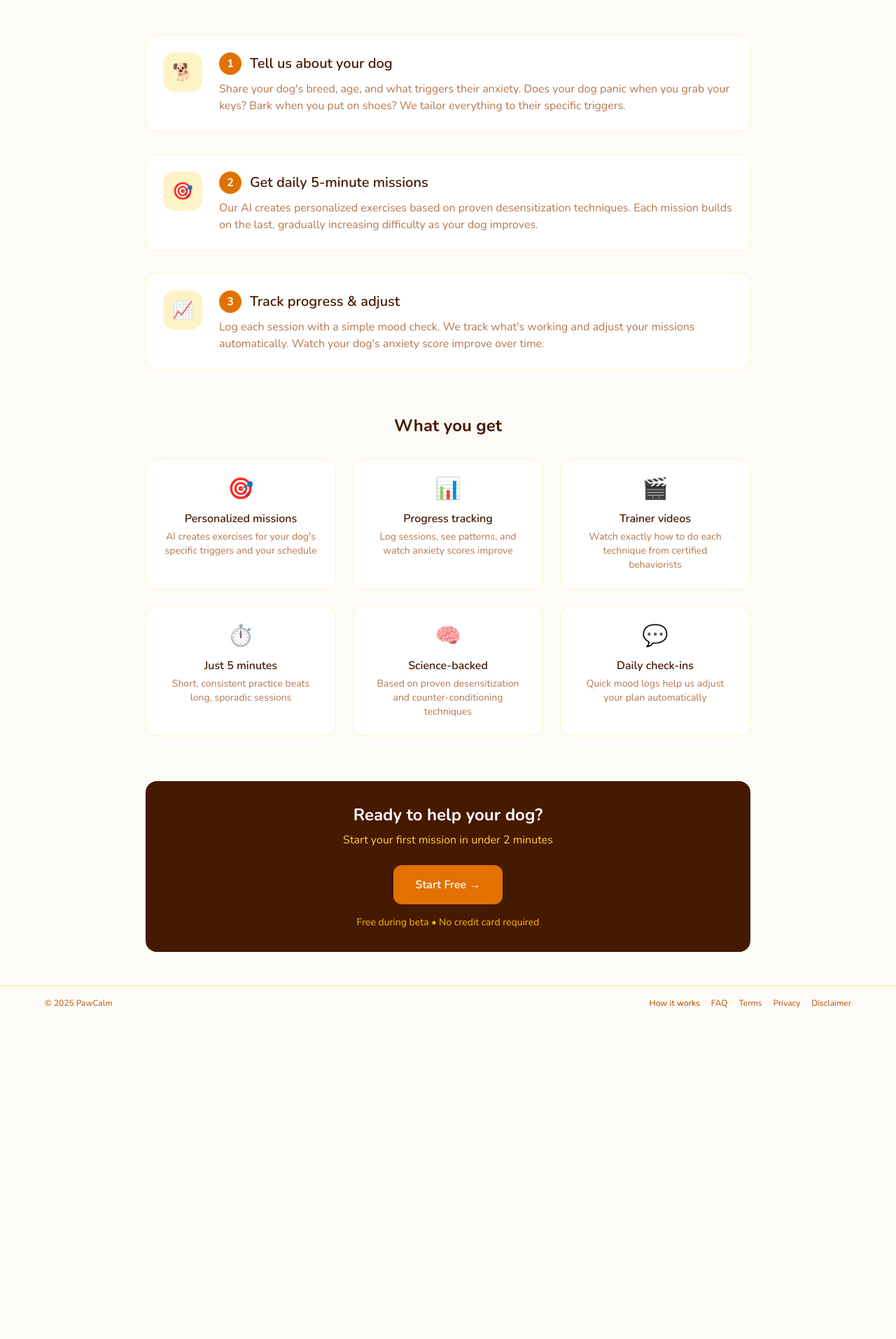
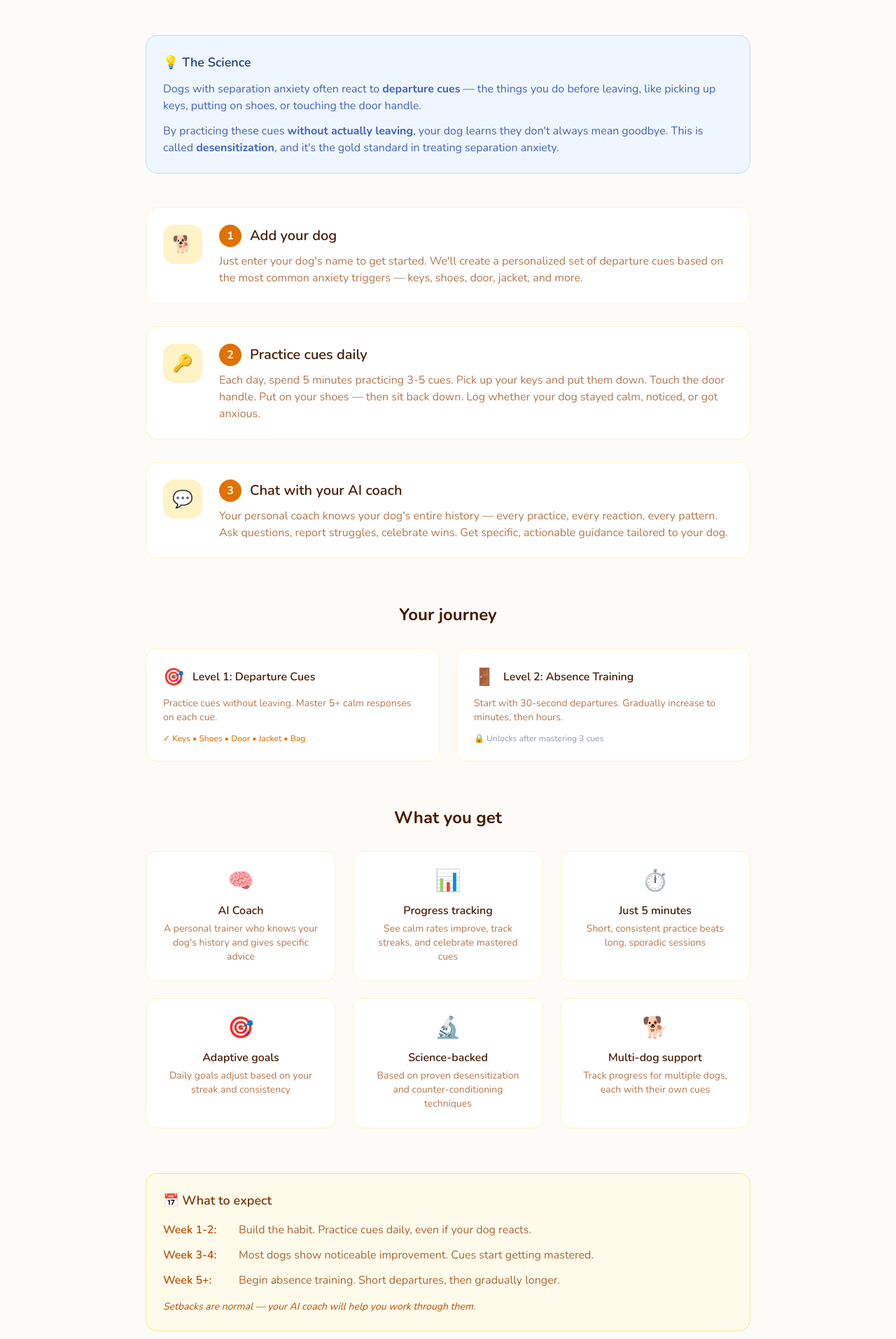
Before and after one commit to BMacRVA/pawcalm, a Next.js app: page /how-it-works in a window 1280 px wide. Shown: the part 267-2180 px from the top of the page at 70% size. Before the commit the page ends 1724 px from the top, so only its background shows below. Built offline with nearby package versions, Linux system fonts and the light colour scheme; no server answers.

Commit message:
Ultra-simple UX: 1-question onboarding, smart practice, AI coach, updated landing pages

```diff
--- a/app/how-it-works/page.tsx
+++ b/app/how-it-works/page.tsx
@@ -30,26 +30,39 @@ export default function HowItWorksPage() {
           A simple, science-backed approach to helping your dog overcome separation anxiety
         </p>
 
+        {/* The Science */}
+        <div className="bg-blue-50 border border-blue-200 rounded-2xl p-6 mb-12">
+          <h2 className="text-lg font-semibold text-blue-900 mb-3">💡 The Science</h2>
+          <p className="text-blue-800/80 mb-3">
+            Dogs with separation anxiety often react to <strong>departure cues</strong> — the things you do before leaving,
+            like picking up keys, putting on shoes, or touching the door handle.
+          </p>
+          <p className="text-blue-800/80">
+            By practicing these cues <strong>without actually leaving</strong>, your dog learns they don&apos;t always mean
+            goodbye. This is called <strong>desensitization</strong>, and it&apos;s the gold standard in treating separation anxiety.
+          </p>
+        </div>
+
         {/* 3 Steps */}
         <div className="space-y-8 mb-16">
           {[
             {
               step: '1',
-              title: 'Tell us about your dog',
-              desc: 'Share your dog\'s breed, age, and what triggers their anxiety. Does your dog panic when you grab your keys? Bark when you put on shoes? We tailor everything to their specific triggers.',
+              title: 'Add your dog',
+              desc: 'Just enter your dog\'s name to get started. We\'ll create a personalized set of departure cues based on the most common anxiety triggers — keys, shoes, door, jacket, and more.',
               icon: '🐕'
             },
             {
               step: '2',
-              title: 'Get daily 5-minute missions',
-              desc: 'Our AI creates personalized exercises based on proven desensitization techniques. Each mission builds on the last, gradually increasing difficulty as your dog improves.',
-              icon: '🎯'
+              title: 'Practice cues daily',
+              desc: 'Each day, spend 5 minutes practicing 3-5 cues. Pick up your keys and put them down. Touch the door handle. Put on your shoes — then sit back down. Log whether your dog stayed calm, noticed, or got anxious.',
+              icon: '🔑'
             },
             {
               step: '3',
-              title: 'Track progress & adjust',
-              desc: 'Log each session with a simple mood check. We track what\'s working and adjust your missions automatically. Watch your dog\'s anxiety score improve over time.',
-              icon: '📈'
+              title: 'Chat with your AI coach',
+              desc: 'Your personal coach knows your dog\'s entire history — every practice, every reaction, every pattern. Ask questions, report struggles, celebrate wins. Get specific, actionable guidance tailored to your dog.',
+              icon: '💬'
             }
           ].map((item) => (
             <div key={item.step} className="flex gap-6 items-start bg-white rounded-2xl p-6 border border-amber-100">
@@ -69,6 +82,37 @@ export default function HowItWorksPage() {
           ))}
         </div>
 
+        {/* Progression */}
+        <h2 className="text-2xl font-bold text-amber-950 text-center mb-8">
+          Your journey
+        </h2>
+        <div className="grid md:grid-cols-2 gap-6 mb-16">
+          <div className="bg-white rounded-2xl p-6 border border-amber-100">
+            <div className="flex items-center gap-3 mb-3">
+              <span className="text-2xl">🎯</span>
+              <h3 className="font-semibold text-amber-950">Level 1: Departure Cues</h3>
+            </div>
+            <p className="text-amber-800/70 text-sm mb-3">
+              Practice cues without leaving. Master 5+ calm responses on each cue.
+            </p>
+            <div className="text-xs text-amber-600 font-medium">
+              ✓ Keys • Shoes • Door • Jacket • Bag
+            </div>
+          </div>
+          <div className="bg-white rounded-2xl p-6 border border-amber-100">
+            <div className="flex items-center gap-3 mb-3">
+              <span className="text-2xl">🚪</span>
+              <h3 className="font-semibold text-amber-950">Level 2: Absence Training</h3>
+            </div>
+            <p className="text-amber-800/70 text-sm mb-3">
+              Start with 30-second departures. Gradually increase to minutes, then hours.
+            </p>
+            <div className="text-xs text-gray-400 font-medium">
+              🔒 Unlocks after mastering 3 cues
+            </div>
+          </div>
+        </div>
+
         {/* Features */}
         <h2 className="text-2xl font-bold text-amber-950 text-center mb-8">
           What you get
@@ -76,19 +120,14 @@ export default function HowItWorksPage() {
         <div className="grid md:grid-cols-3 gap-6 mb-16">
           {[
             {
-              icon: '🎯',
-              title: 'Personalized missions',
-              desc: 'AI creates exercises for your dog\'s specific triggers and your schedule'
+              icon: '🧠',
+              title: 'AI Coach',
+              desc: 'A personal trainer who knows your dog\'s history and gives specific advice'
             },
             {
               icon: '📊',
               title: 'Progress tracking',
-              desc: 'Log sessions, see patterns, and watch anxiety scores improve'
-            },
-            {
-              icon: '🎬',
-              title: 'Trainer videos',
-              desc: 'Watch exactly how to do each technique from certified behaviorists'
+              desc: 'See calm rates improve, track streaks, and celebrate mastered cues'
             },
             {
               icon: '⏱️',
@@ -96,14 +135,19 @@ export default function HowItWorksPage() {
               desc: 'Short, consistent practice beats long, sporadic sessions'
             },
             {
-              icon: '🧠',
+              icon: '🎯',
+              title: 'Adaptive goals',
+              desc: 'Daily goals adjust based on your streak and consistency'
+            },
+            {
+              icon: '🔬',
               title: 'Science-backed',
               desc: 'Based on proven desensitization and counter-conditioning techniques'
             },
             {
-              icon: '💬',
-              title: 'Daily check-ins',
-              desc: 'Quick mood logs help us adjust your plan automatically'
+              icon: '🐕',
+              title: 'Multi-dog support',
+              desc: 'Track progress for multiple dogs, each with their own cues'
             }
           ].map((feature, i) => (
             <div key={i} className="bg-white rounded-2xl p-6 border border-amber-100 text-center">
@@ -114,10 +158,32 @@ export default function HowItWorksPage() {
           ))}
         </div>
 
+        {/* Timeline */}
+        <div className="bg-amber-50 border border-amber-200 rounded-2xl p-6 mb-16">
+          <h2 className="text-lg font-semibold text-amber-900 mb-4">📅 What to expect</h2>
+          <div className="space-y-3 text-amber-800/80">
+            <div className="flex gap-3">
+              <span className="font-semibold text-amber-700 w-24 flex-shrink-0">Week 1-2:</span>
+              <span>Build the habit. Practice cues daily, even if your dog reacts.</span>
+            </div>
+            <div className="flex gap-3">
+              <span className="font-semibold text-amber-700 w-24 flex-shrink-0">Week 3-4:</span>
+              <span>Most dogs show noticeable improvement. Cues start getting mastered.</span>
+            </div>
+            <div className="flex gap-3">
+              <span className="font-semibold text-amber-700 w-24 flex-shrink-0">Week 5+:</span>
+              <span>Begin absence training. Short departures, then gradually longer.</span>
+            </div>
+          </div>
+          <p className="text-amber-700 text-sm mt-4 italic">
+            Setbacks are normal — your AI coach will help you work through them.
+          </p>
+        </div>
+
         {/* CTA */}
         <div className="text-center bg-amber-950 rounded-2xl p-8">
           <h2 className="text-2xl font-bold text-white mb-2">Ready to help your dog?</h2>
-          <p className="text-amber-300 mb-6">Start your first mission in under 2 minutes</p>
+          <p className="text-amber-300 mb-6">Start practicing in under 2 minutes</p>
           <Link
             href="/signup"
             className="inline-block bg-amber-600 hover:bg-amber-500 text-white px-8 py-4 rounded-xl font-semibold transition-all hover:scale-105"
@@ -137,7 +203,6 @@ export default function HowItWorksPage() {
             <Link href="/faq" className="hover:text-amber-900">FAQ</Link>
             <Link href="/terms" className="hover:text-amber-900">Terms</Link>
             <Link href="/privacy" className="hover:text-amber-900">Privacy</Link>
-            <Link href="/disclaimer" className="hover:text-amber-900">Disclaimer</Link>
           </div>
         </div>
       </footer>
--- a/app/page.tsx
+++ b/app/page.tsx
@@ -3,13 +3,11 @@
 import { useState, useEffect } from 'react';
 import Link from 'next/link';
 import { supabase } from './supabase';
-import ExitIntent from './components/exitintent';
 
 export default function LandingPage() {
   const [email, setEmail] = useState('');
   const [isLoading, setIsLoading] = useState(false);
   const [stats, setStats] = useState({ dogsEnrolled: 0 });
-  const [showMobileDemo, setShowMobileDemo] = useState(false);
 
   useEffect(() => {
     const handleAuthRedirect = async () => {
@@ -67,22 +65,31 @@ export default function LandingPage() {
             {/* Left: Hero */}
             <div className="lg:flex-1 text-center lg:text-left">
               <h1 className="text-3xl sm:text-4xl lg:text-5xl font-bold text-amber-950 tracking-tight leading-tight mb-4">
-                Calm your anxious dog
+                Help your anxious dog
                 <span className="block text-amber-600">in 5 min/day</span>
               </h1>
 
               <p className="text-base sm:text-lg text-amber-800/70 mb-6 max-w-md mx-auto lg:mx-0">
-                AI-powered daily missions personalized for your dog's anxiety triggers.
+                Practice simple cues. Track progress. Get guidance from an AI coach who knows your dog.
               </p>
 
-              {/* What to expect */}
+              {/* How it works */}
               <div className="bg-amber-50 border border-amber-200 rounded-xl p-4 mb-6 text-left max-w-md mx-auto lg:mx-0">
-                <p className="text-sm font-semibold text-amber-900 mb-2">What to expect:</p>
-                <ul className="text-sm text-amber-800/80 space-y-1">
-                  <li>• First 2 weeks: Building foundation & habits</li>
-                  <li>• Weeks 3-4: Most dogs show noticeable improvement</li>
-                  <li>• Setbacks are normal — we adjust automatically</li>
-                </ul>
+                <p className="text-sm font-semibold text-amber-900 mb-3">How it works:</p>
+                <div className="space-y-2 text-sm text-amber-800/80">
+                  <div className="flex items-start gap-2">
+                    <span className="text-amber-600">1.</span>
+                    <span>Practice departure cues (keys, shoes, door) without leaving</span>
+                  </div>
+                  <div className="flex items-start gap-2">
+                    <span className="text-amber-600">2.</span>
+                    <span>Log how your dog reacts — calm, noticed, or anxious</span>
+                  </div>
+                  <div className="flex items-start gap-2">
+                    <span className="text-amber-600">3.</span>
+                    <span>Chat with your AI coach for personalized guidance</span>
+                  </div>
+                </div>
               </div>
 
               <form onSubmit={handleQuickSignup} className="mb-4 max-w-md mx-auto lg:mx-0">
@@ -121,109 +128,56 @@ export default function LandingPage() {
                   <span><strong>{stats.dogsEnrolled}</strong> dog{stats.dogsEnrolled !== 1 && 's'} enrolled</span>
                 </div>
               )}
-
-              {/* Mobile: Sample mission teaser */}
-              <div className="lg:hidden mt-6">
-                <button
-                  onClick={() => setShowMobileDemo(!showMobileDemo)}
-                  className="w-full max-w-md mx-auto flex items-center justify-between bg-white border border-amber-200 rounded-xl p-4 text-left"
-                >
-                  <div className="flex items-center gap-3">
-                    <div className="w-10 h-10 bg-gradient-to-br from-amber-600 to-amber-700 rounded-lg flex items-center justify-center text-white text-lg">
-                      📋
-                    </div>
-                    <div>
-                      <p className="font-semibold text-amber-950">See a sample mission</p>
-                      <p className="text-sm text-amber-700/70">What you'll get each day</p>
-                    </div>
-                  </div>
-                  <span className={`text-amber-600 transition-transform ${showMobileDemo ? 'rotate-180' : ''}`}>
-                    ▼
-                  </span>
-                </button>
-
-                {/* Expandable demo */}
-                {showMobileDemo && (
-                  <div className="mt-3 max-w-md mx-auto bg-white rounded-xl border border-amber-100 overflow-hidden">
-                    <div className="bg-gradient-to-r from-amber-600 to-amber-700 p-3 text-white">
-                      <p className="text-amber-200 text-xs">Sample Mission • Day 3</p>
-                      <p className="font-bold">Departure Desensitization</p>
-                    </div>
-                    <div className="p-3 space-y-2">
-                      <div className="flex gap-2 p-2 bg-amber-50 rounded-lg">
-                        <span className="w-5 h-5 rounded-full bg-amber-600 text-white flex items-center justify-center text-xs font-bold">1</span>
-                        <p className="text-amber-950 text-sm">Pick up keys, put them down (3x)</p>
-                      </div>
-                      <div className="flex gap-2 p-2 bg-gray-100 rounded-lg opacity-60">
-                        <span className="w-5 h-5 rounded-full bg-gray-400 text-white flex items-center justify-center text-xs font-bold">2</span>
-                        <p className="text-gray-600 text-sm">Walk toward the door...</p>
-                      </div>
-                      <div className="flex gap-2 p-2 bg-gray-100 rounded-lg opacity-40">
-                        <span className="w-5 h-5 rounded-full bg-gray-400 text-white flex items-center justify-center text-xs font-bold">3</span>
-                        <p className="text-gray-600 text-sm">Full departure practice...</p>
-                      </div>
-                    </div>
-                    <Link href="/signup" className="block p-3 bg-amber-50 border-t border-amber-100 text-center">
-                      <span className="text-amber-700 font-semibold text-sm">Get your personalized plan →</span>
-                    </Link>
-                  </div>
-                )}
-              </div>
             </div>
 
-            {/* Right: Demo Card - Desktop only */}
+            {/* Right: App Preview */}
             <div className="hidden lg:block lg:flex-1 max-w-md">
-              <div className="bg-white rounded-2xl shadow-lg shadow-amber-900/10 overflow-hidden border border-amber-100">
+              {/* Practice Preview */}
+              <div className="bg-white rounded-2xl shadow-lg shadow-amber-900/10 overflow-hidden border border-amber-100 mb-4">
                 <div className="bg-gradient-to-r from-amber-600 to-amber-700 p-4 text-white">
-                  <div className="flex items-center justify-between mb-1">
-                    <span className="text-amber-200 text-xs font-medium">Sample Mission</span>
-                    <span className="bg-white/20 px-2 py-0.5 rounded-full text-xs">Day 3</span>
-                  </div>
-                  <h3 className="text-lg font-bold">Departure Desensitization</h3>
+                  <p className="text-amber-200 text-xs font-medium">Daily Practice</p>
+                  <h3 className="text-lg font-bold">Quick Cue Training</h3>
                 </div>
 
-                <div className="p-4 space-y-2">
-                  <div className="flex gap-3 p-3 bg-amber-50 rounded-xl">
-                    <div className="w-6 h-6 rounded-full bg-amber-600 text-white flex items-center justify-center text-xs font-bold flex-shrink-0">1</div>
-                    <div>
-                      <p className="text-amber-950 text-sm font-medium">Pick up keys, put them down</p>
-                      <p className="text-amber-700/70 text-xs">Repeat 3x without eye contact</p>
-                    </div>
+                <div className="p-4">
+                  <div className="text-center mb-4">
+                    <span className="text-4xl">🔑</span>
+                    <p className="font-semibold text-gray-900 mt-2">Pick up your keys</p>
+                    <p className="text-sm text-gray-500">How did your dog react?</p>
                   </div>
 
-                  <Link href="/signup" className="block relative group">
-                    <div className="flex gap-3 p-3 bg-gray-100 rounded-xl blur-[2px]">
-                      <div className="w-6 h-6 rounded-full bg-gray-400 text-white flex items-center justify-center text-xs font-bold flex-shrink-0">2</div>
-                      <div>
-                        <p className="text-gray-950 text-sm font-medium">Walk toward the door</p>
-                        <p className="text-gray-700/70 text-xs">Build gradually</p>
-                      </div>
+                  <div className="space-y-2">
+                    <div className="flex items-center gap-3 p-3 bg-green-50 rounded-xl border border-green-200">
+                      <span className="text-2xl">😎</span>
+                      <span className="font-medium text-green-800">Calm</span>
                     </div>
-                    <div className="absolute inset-0 flex items-center justify-center">
-                      <span className="bg-amber-950 text-white text-xs px-3 py-1.5 rounded-full group-hover:bg-amber-800 transition-colors">
-                        🔒 Sign up to unlock
-                      </span>
+                    <div className="flex items-center gap-3 p-3 bg-amber-50 rounded-xl border border-amber-200">
+                      <span className="text-2xl">🙂</span>
+                      <span className="font-medium text-amber-800">Noticed</span>
                     </div>
-                  </Link>
-
-                  <div className="flex gap-3 p-3 bg-gray-100 rounded-xl blur-[2px] opacity-60">
-                    <div className="w-6 h-6 rounded-full bg-gray-400 text-white flex items-center justify-center text-xs font-bold flex-shrink-0">3</div>
-                    <div>
-                      <p className="text-gray-950 text-sm font-medium">Full departure practice</p>
-                      <p className="text-gray-700/70 text-xs">Reward calm behavior</p>
+                    <div className="flex items-center gap-3 p-3 bg-red-50 rounded-xl border border-red-200">
+                      <span className="text-2xl">😰</span>
+                      <span className="font-medium text-red-800">Anxious</span>
                     </div>
                   </div>
                 </div>
-
-                <Link href="/signup" className="block p-3 bg-amber-50 border-t border-amber-100 text-center hover:bg-amber-100 transition-colors">
-                  <span className="text-amber-700 font-semibold text-sm">Get your personalized plan →</span>
-                </Link>
               </div>
 
-              <div className="mt-4 bg-green-50 border border-green-200 rounded-xl p-3 text-center">
-                <p className="text-green-800 text-sm">
-                  📈 <strong>Track progress</strong> — see your dog's anxiety score improve over time
-                </p>
+              {/* Coach Preview */}
+              <div className="bg-white rounded-2xl shadow-lg shadow-amber-900/10 overflow-hidden border border-amber-100">
+                <div className="p-4 border-b border-gray-100">
+                  <div className="flex items-center gap-2">
+                    <span>💬</span>
+                    <span className="font-semibold text-gray-900">AI Coach</span>
+                  </div>
+                </div>
+                <div className="p-4">
+                  <div className="bg-gray-100 rounded-2xl rounded-bl-md p-3 max-w-[85%]">
+                    <p className="text-sm text-gray-700">
+                      Great progress! Your dog stayed calm 4 times today. Try the shoe cue next — it&apos;s often easier after keys. 🎉
+                    </p>
+                  </div>
+                </div>
               </div>
             </div>
           </div>
@@ -242,8 +196,6 @@ export default function LandingPage() {
           </div>
         </div>
       </footer>
-
-      <ExitIntent />
     </div>
   );
 }
```
